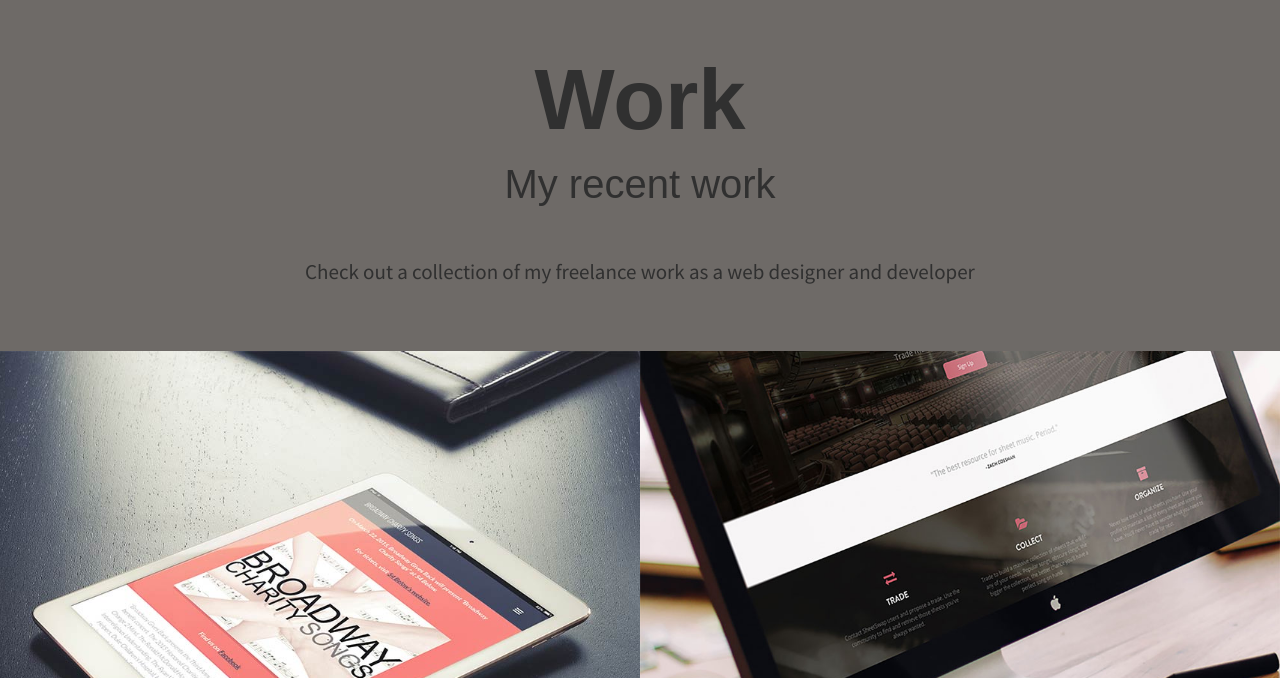
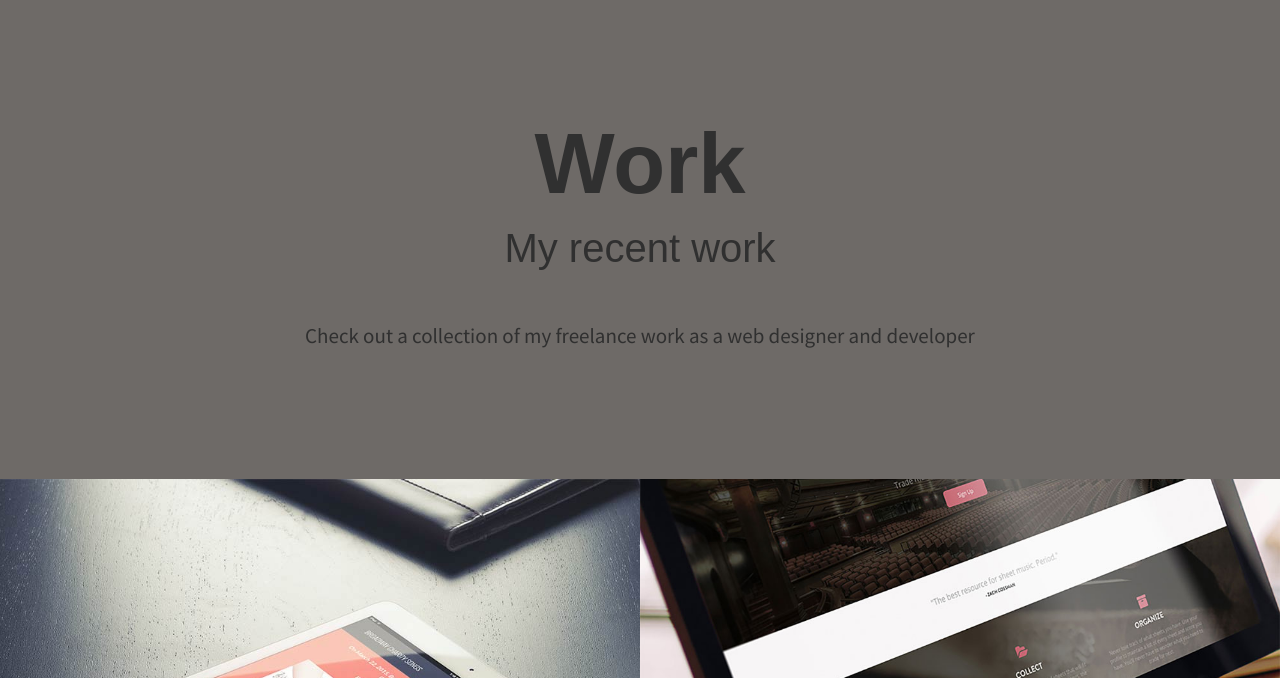
Before and after one commit to Zachcos/ZachCossmanDesignsV3, a Gatsby site: page / in a window 1280 px wide. Shown: the part 802-1480 px from the top of the page. Built offline with nearby package versions, Linux system fonts and the light colour scheme; Gatsby itself is replaced by a stand-in of ours; a web font is replaced by a local one.

Commit message:
Add additional padding for section headers

```diff
--- a/src/pages/index.js
+++ b/src/pages/index.js
@@ -55,7 +55,7 @@ const PortfolioWrapper = styled.div`
 
 const PortfolioHead = styled.div`
   background: #6e6a67;
-  padding: 5%;
+  padding: 10% 5%;
   text-align: center;
   p {
     margin-top: 5rem;
@@ -112,7 +112,7 @@ CONTACT SECTION
 const ContactWrapper = styled.div`
   background: #aaa39d;
   color: #4e5258;
-  padding: 7% 5% 5% 5%;
+  padding: 10% 5% 5% 5%;
   text-align: center;
   width: 100%;
   h3 {
```
